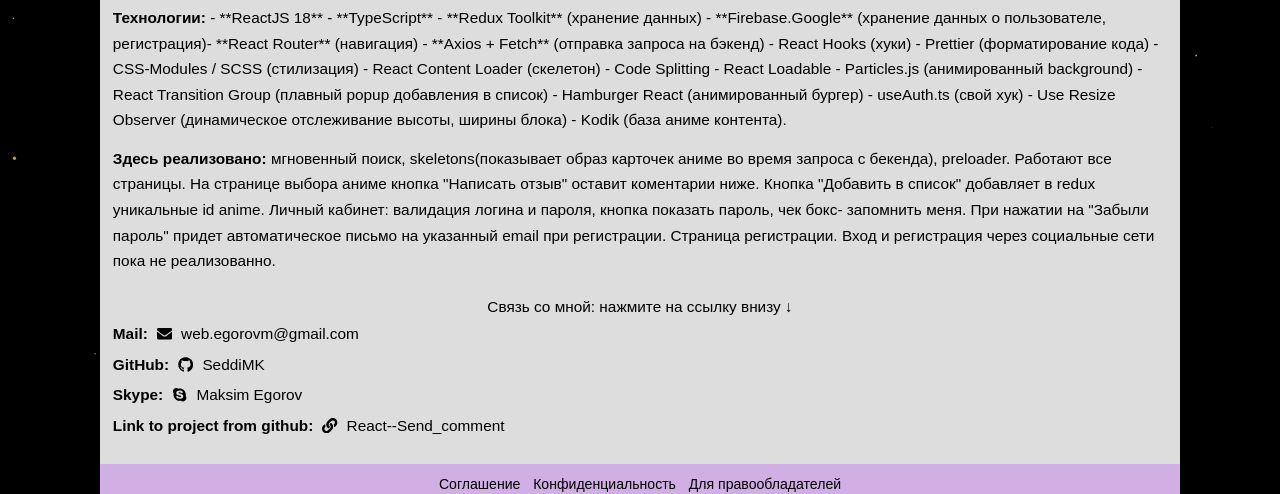
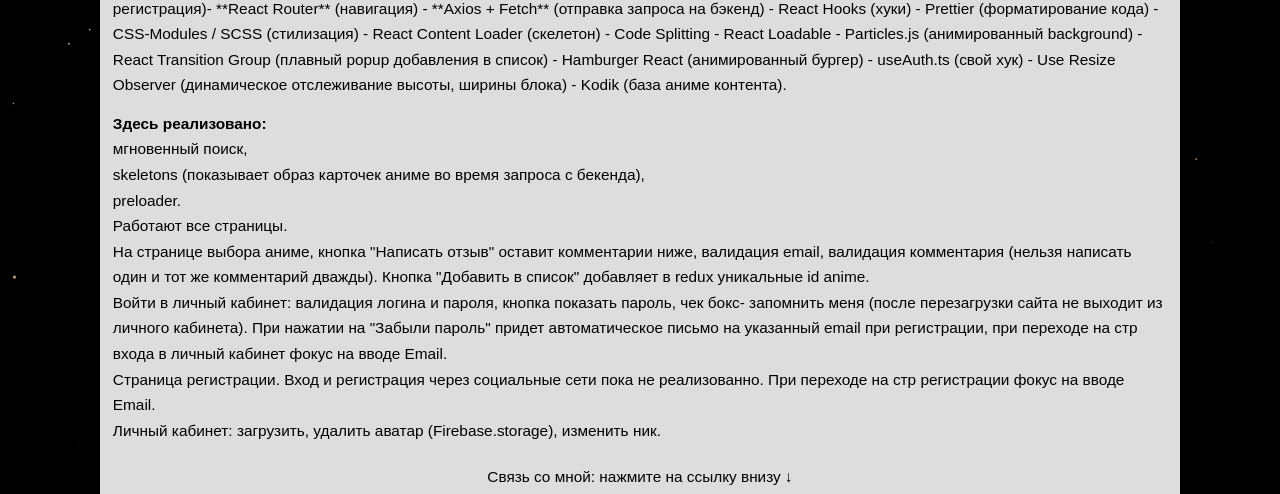
Before and after one commit to SeddiMK/AnimeSite, a React (Create React App) app: page /contacts in a window 1280 px wide. Shown: the part 256-750 px from the top of the page. Built offline with nearby package versions, Linux system fonts and the light colour scheme; no server answers; a web font is replaced by a local one; what kodikwrapper would draw is missing.

Commit message:
contacts_fix-firebase

```diff
--- a/package.json
+++ b/package.json
@@ -2,6 +2,7 @@
   "name": "app-1",
   "version": "0.1.0",
   "private": true,
+  "type": "module",
   "dependencies": {
     "@angular/fire": "^17.0.1",
     "@chris-kode/myanimelist-api-v2": "^1.0.8",
@@ -29,6 +30,8 @@
     "extract-zip": "^2.0.1",
     "fd-slicer": "^1.1.0",
     "firebase": "^9.16.0",
+    "firebase-functions": "^5.0.1",
+    "firebase-tools": "^10.9.2",
     "font-awesome": "^4.7.0",
     "framer-motion": "^11.2.9",
     "fs": "^0.0.1-security",
--- a/src/app/Null.scss
+++ b/src/app/Null.scss
@@ -193,8 +193,7 @@
 
 main.error,
 main.login,
-main.registaration,
-main.contacts {
+main.registaration {
   box-sizing: border-box;
   width: 100%;
   // height: calc(100vh - 186px); //!!
@@ -214,7 +213,6 @@
 main.error,
 main.login,
 main.registaration,
-main.contacts,
 main.anime,
 main.full-desc-item,
 .login-user-cabinet {
@@ -222,6 +220,9 @@
 }
 .main.new-list {
   padding-top: 87px;
+}
+.main.contacts {
+  padding-top: 98px;
 }
 .container.main.login,
 main.registaration {
--- a/src/components/videoListItem/VideoListItem.tsx
+++ b/src/components/videoListItem/VideoListItem.tsx
@@ -50,19 +50,6 @@
 
   //--------------------------------------------------------------
 
-  //если был первый рендер, то запрашиваем данные
-  // useEffect(() => {
-  //   // console.log(!isMount.current, '!isMount.current');
-  //   if (!isMount.current) {
-  //     console.log('yearNew fetchAnimeSlice() ---- ANIME');
-  //     setYearNew(new Date().getFullYear());
-  //     fthAnimeSlice();
-
-  //     // dispatch(setItemsSearch([]));
-  //   }
-  //   isMount.current = true; //isMount
-  // }, []);
-
   useEffect(() => {
     if (flagMain) {
       fthAnimeSlice('');
@@ -77,6 +64,9 @@
 
   const [heightcard, setheightcard] = useState(0);
   const [widthcard, setwidthcard] = useState(0);
+  const skeletons = [...new Array(10)].map((_, i) => (
+    <Skeleton key={i} widthcard={widthcard} heightcard={heightcard} />
+  ));
   // useRef allows us to "store" the div in a constant,
   // and to access it via observedDiv.current
   const refCard = useRef<any>(null);
@@ -111,70 +101,6 @@
       resizeObserver.disconnect();
     };
   }, [animeItems, refCard.current?.clientWidth]);
-
-  // useEffect(() => {
-  //   if (widthcard !== undefined) {
-  //     // dispatch(sizeCardW(widthcard));
-  //     // dispatch(sizeCardH(heightcard));
-  //   }
-  // }, [widthcard, heightcard]);
-
-  const skeletons = [...new Array(10)].map((_, i) => (
-    <Skeleton key={i} widthcard={widthcard} heightcard={heightcard} />
-  ));
-
-  // console.log(refCard, refCard.current?.clientWidth);
-  // console.log(widthcard, heightcard);
-
-  // fthAnimeSearchSlice -------------------------------------------------
-  // useEffect(() => {
-  //   // console.log(animeSearchItems, 'animeSearchItems');
-
-  //   if (searchInpValStore) {
-  //     console.log(
-  //       searchInpValStore,
-  //       'searchInpValStore in useEffect---------0000000000000000000000'
-  //     ); // && animeSearchItems.length === 0
-  //     // setTitlePar(searchInpValStore);
-  //     fthAnimeSearchSlice();
-  //   }
-  // }, [searchInpValStore]);
-
-  // useEffect(() => {
-  //   // console.log(animeSearchItems, 'animeSearchItems');
-
-  //   if (searchInpValStore) {
-  //     console.log(
-  //       searchInpValStore,
-  //       'searchInpValStore in useEffect---------1111111111111111111111111'
-  //     ); // && animeSearchItems.length === 0
-  //     // setTitlePar(searchInpValStore);
-  //     setItemsAnimeSlice(animeSearchItems);
-  //   }
-  // }, [searchInpValStore]);
-
-  // fthAnimeSlice -------------------------------------------------
-  // useEffect(() => {
-  //   console.log(animeItems, 'animeItems шт useEffect');
-
-  //   if (itemsAnimeSlice.length === 0) {
-  //     console.log('setItemsAnimeSlice(animeItems);');
-
-  //     // fthAnimeSlice();
-  //     setItemsAnimeSlice(animeItems);
-  //   }
-
-  //   // if (searchInpValStore && animeSearchItems.length === 0) {
-  //   //   console.log('setItemsAnimeSlice(animeItems)');
-
-  //   //   fthAnimeSearchSlice();
-  //   //   setItemsAnimeSlice(animeSearchItems);
-  //   // }
-  // }, [animeItems]);
-
-  // console.log(animeItems, 'animeItems');
-  // console.log(animeSearchItems, 'animeSearchItems');
-  // console.log(itemsAnimeSlice, '------itemsAnimeSlice-------');
 
   if (status === 'error') {
     return <Error />;
--- a/src/containers/InputFormRegistration/InputFormRegistration.scss
+++ b/src/containers/InputFormRegistration/InputFormRegistration.scss
@@ -17,9 +17,16 @@
 .form-group {
   display: flex;
   flex-direction: column;
+
+  text-align: left;
   //   margin-bottom: 1.3rem;
 
   &__pwd {
+  }
+  &__inp {
+    // position: relative;
+    // top: 0;
+    // left: 0;
   }
   & label {
     margin-bottom: 0.3rem;
@@ -86,7 +93,7 @@
   &__eye {
     position: absolute;
     right: 0.5em;
-    top: 1.7em;
+    top: 2.6em;
     cursor: pointer;
   }
 }
--- a/src/containers/InputFormRegistration/InputFormRegistration.tsx
+++ b/src/containers/InputFormRegistration/InputFormRegistration.tsx
@@ -125,7 +125,7 @@
         <div className="form__login form-group">
           <label className="form-group__login" htmlFor="username">
             Email: <br />
-            Прим: asdf@gmail.com {'   '} qwer@gmail.com
+            Пример: asdf@gmail.com {'   '} qwer@gmail.com
             <br />
             {validEmail && email ? (
               <span className="form-group__icon check">
@@ -171,7 +171,9 @@
         </div>
         <div className="form__pass form-group">
           <label className="form-group__pwd" htmlFor="password">
-            Пароль: Прим: 123123Aa
+            Пароль:
+            <br />
+            Пример: 123123Aa
             {validPwd ? (
               <span className="form-group__icon check">
                 <FaCheck />
--- a/src/containers/particles/Particles.jsx
+++ b/src/containers/particles/Particles.jsx
@@ -35,11 +35,6 @@
       wrapperRef?.current?.clientHeight !== height ||
       window.innerWidth !== width
     ) {
-      // console.log(window.innerWidth, 'window.innerWidth');
-      // console.log(
-      //   wrapperRef?.current?.clientHeight,
-      //   'wrapperRef?.current?.clientHeight'
-      // );
       setTimeout(() => {
         // setHeight(wrapperRef?.current?.clientHeight);
         setWidth(window.innerWidth);
@@ -50,53 +45,13 @@
     };
   }, []);
 
-  // console.log(size, 'size----');
-  // useEffect(() => {
-  //   const resizeObserver = new ResizeObserver(() => {
-  //     // console.log(isMounted, 'isMounted');
-  //     // if (isMounted) {
-  //     //   // if (wrapperRef.current.offsetWidth !== width) {
-  //     //   //   setWidth(wrapperRef.current.offsetWidth);
-  //     //   // }
-  //     // if (wrapperRef.current.offsetHeight !== height) {
-  //     //   setTimeout(() => setHeight(wrapperRef.current.offsetHeight), 1300);
-  //     // }
-  //     // }
-  //   });
-  //   console.log(
-  //     resizeObserver.observe(wrapperRef.current),
-  //     ' resizeObserver.observe(wrapperRef.current);'
-  //   );
-
-  //   // console.log(
-  //   //   wrapperRef?.current.offsetHeight,
-  //   //   'wrapperRef?.current.offsetHeight'
-  //   // );
-  //   // if (
-  //   //   wrapperRef?.current?.clientHeight !== height ||
-  //   //   window.innerWidth !== width
-  //   // ) {
-  //   //   setTimeout(() => {
-  //   //     setHeight(wrapperRef?.current?.clientHeight);
-  //   //     setWidth(window.innerWidth);
-  //   //   }, 1300);
-  //   // }
-  //   // setTimeout(() => setWidth(window.innerWidth), 1300); //!!!!!!!!!!!!!!!!!!!!!!!!
-  // }, []);
-  // -----------------------------------------------------------------------
-
-  // useEffect(() => {
-  //   if (!isMounted) setIsMounted(true);
-  // }, []);
-
   useEffect(
     () => {
-      // if (!wrapperRef.current) {
-      //   // we do not initialize the observer unless the ref has
-      //   // been assigned
-      //   return;
-      // }
-
+      if (!wrapperRef.current) {
+        // we do not initialize the observer unless the ref has
+        // been assigned
+        return;
+      }
       // we also instantiate the resizeObserver and we pass
       // the event handler to the constructor
 
@@ -212,7 +167,7 @@
     [animeItems, height, width]
   );
 
-  console.log(width, height, 'w , h');
+  // console.log(width, height, 'w , h');
 
   return <>{/* <RootWidthHeigth /> */}</>;
 };
--- a/src/pages/contacts/Contacts.jsx
+++ b/src/pages/contacts/Contacts.jsx
@@ -39,15 +39,34 @@
             отслеживание высоты, ширины блока) - Kodik (база аниме контента).
           </p>
           <p>
-            <b>Здесь реализовано:</b> мгновенный поиск, skeletons(показывает
-            образ карточек аниме во время запроса с бекенда), preloader.
-            Работают все страницы. На странице выбора аниме кнопка "Написать
-            отзыв" оставит коментарии ниже. Кнопка "Добавить в список" добавляет
-            в redux уникальные id anime. Личный кабинет: валидация логина и
-            пароля, кнопка показать пароль, чек бокс- запомнить меня. При
-            нажатии на "Забыли пароль" придет автоматическое письмо на указанный
-            email при регистрации. Страница регистрации. Вход и регистрация
-            через социальные сети пока не реализованно.
+            <b>Здесь реализовано:</b>
+            <br />
+            мгновенный поиск,
+            <br />
+            skeletons (показывает образ карточек аниме во время запроса с
+            бекенда),
+            <br />
+            preloader.
+            <br />
+            Работают все страницы.
+            <br />
+            На странице выбора аниме, кнопка "Написать отзыв" оставит
+            комментарии ниже, валидация email, валидация комментария (нельзя
+            написать один и тот же комментарий дважды). Кнопка "Добавить в
+            список" добавляет в redux уникальные id anime.
+            <br />
+            Войти в личный кабинет: валидация логина и пароля, кнопка показать
+            пароль, чек бокс- запомнить меня (после перезагрузки сайта не
+            выходит из личного кабинета). При нажатии на "Забыли пароль" придет
+            автоматическое письмо на указанный email при регистрации, при
+            переходе на стр входа в личный кабинет фокус на вводе Email.
+            <br />
+            Страница регистрации. Вход и регистрация через социальные сети пока
+            не реализованно. При переходе на стр регистрации фокус на вводе
+            Email.
+            <br />
+            Личный кабинет: загрузить, удалить аватар (Firebase.storage),
+            изменить ник.
           </p>
         </div>
 
--- a/src/pages/fullDescItem/FullDescItem.tsx
+++ b/src/pages/fullDescItem/FullDescItem.tsx
@@ -168,23 +168,19 @@
 
   // добавляем данные в redux при первом рендере -----------
   useEffect(() => {
-    console.log(
-      !isMount,
-      '!isMount ------11111111111111111111111111 ---------- первый рендер'
-    );
+    // console.log(
+    //   !isMount,
+    //   '!isMount ------11111111111111111111111111 ---------- первый рендер'
+    // );
     if (!isMount) {
       if (id === undefined) fthAnimeSlice('');
-      // if (animeItems.length !== 0)
-      //   dispatch(setItemsSearch(animeItems[3] as unknown as []));
-      console.log(animeItems, 'animeItems --------------------------');
 
+      const array = ['q', 'w', 'x', 'a', 's', 'd', 'f', 'g', 't', 'i'];
+      const randomElement = array[Math.floor(Math.random() * array.length)];
       if (animeItems.length === 0 && id === undefined)
-        fthAnimeSearchSlice('', 'solo level');
+        fthAnimeSearchSlice('', randomElement);
       setIsMount(true);
     }
-
-    // fthAnimeSlice('');
-    // fthAnimeSearchSlice('');
   }, []);
   // -------------------------------------------------------
 
@@ -194,14 +190,6 @@
   // --------------------------------------------------------
 
   useEffect(() => {
-    // console.log(flagRandomAnime, '----------flagRandomAnime');
-    // console.log(randomHederClick, '----------randomHederClick');
-    // console.log(animeItems, '----------animeItems');
-    // console.log(
-    //   flagRandomAnime && animeItems.length !== 0,
-    //   '----------flagRandomAnime && animeItems.length !== 0'
-    // );
-
     if (flagRandomAnime && animeItems.length !== 0) {
       const randomItem = [
         ...itemsAnmSch,
--- a/src/pages/loginUserCabinet/LoginUserCabinet.tsx
+++ b/src/pages/loginUserCabinet/LoginUserCabinet.tsx
@@ -195,7 +195,7 @@
                 photoURL: url,
               })
                 .then(() => {
-                  console.log('avatar обновлен!');
+                  console.log('avatar загружен!');
                   setAvatarUrlFlag(true);
 
                   // dispatch(setAvatarUrlUser(url));
@@ -209,7 +209,10 @@
             }
           })
           .catch((error) => {
-            console.log('error getDownloadURL in checkLinkIntact', error);
+            console.log(
+              'error Нет аватара. Нет ссылки на аватар. getDownloadURL in checkLinkIntact',
+              error
+            );
             setErrorSt(true);
             setAvatarUrlFlag(false);
           });
--- a/src/store/animeSlice.ts
+++ b/src/store/animeSlice.ts
@@ -129,7 +129,7 @@
       } else {
         console.log('нет данных для показа');
       }
-      // ----------- clien kodik ----------------------------------------------------
+      // ----------- client kodik ----------------------------------------------------
       // const [animesItemsSearch, setAnimesItemsSearch] = useState<any>([]);
 
       // let titles: string[] = [];
```
Also changed, not shown: особенности проекта.txt, 1 other file (tests, documents, lock files or other folders).
